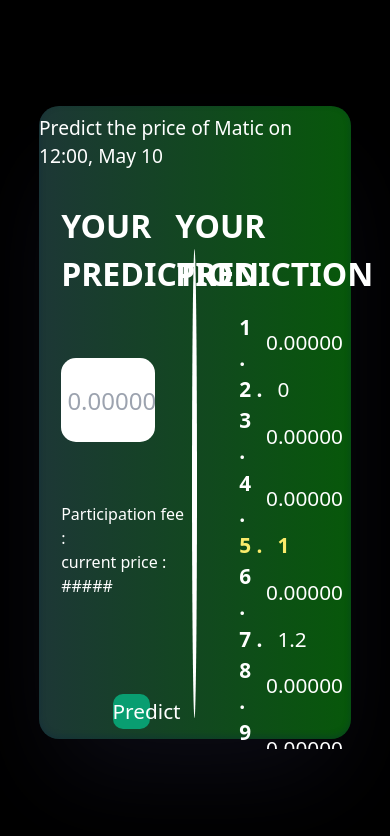
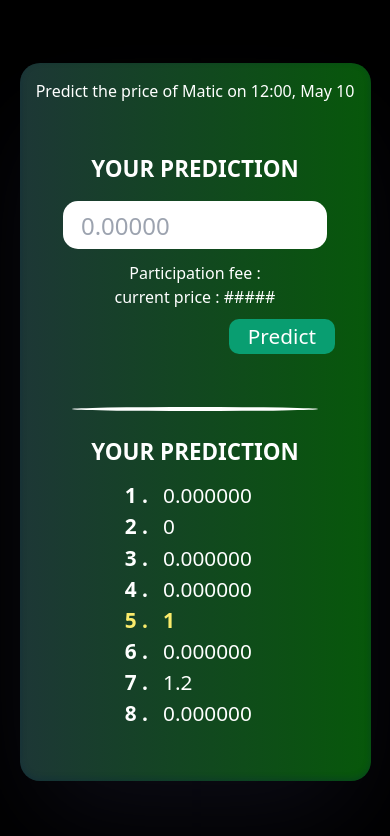
Before and after one commit to kingdavid2022/prediction-game, a Next.js app: page /prediction/1 in a window 390 px wide. Shown: the top 836 px of the page. Built offline with nearby package versions, Linux system fonts and the light colour scheme.

Commit message:
mobile-view completed

```diff
--- a/components/PredictedDetails.tsx
+++ b/components/PredictedDetails.tsx
@@ -3,13 +3,13 @@
 
 const PredictedDetails = ({ Fee, date, logo, predictedValue, price, reward, token, frequency }:PredictionDetailsProps) => {
   return (
-    <div className="w-[75%] h-[40%] min-h-[300px] min-w-[300px] mr-8 mt-8 bg-gradient-to-r from-[#1D3736]  to-[#07580A] rounded-[15px] flex flex-col items-center justify-start p-[4%]">
-      <div className="w-[100%] h-[40%] flex items-center justify-between -mt-3">
+    <div className="w-[90%] h-[40%] min-w-[90%] min-h-[95%] sm:w-[75%] sm:sm:h-[40%] sm:min-h-[300px] sm:min-w-[300px] sm:mr-8 mt-8 bg-gradient-to-r from-[#1D3736]  to-[#07580A] rounded-[15px] flex flex-col items-center justify-start p-[4%]">
+      <div className="w-[100%] h-[40%] flex items-center justify-between sm:-mt-3">
         <div className="flex items-center justify-start w-[50%]">
           <img
             src={logo}
             alt=""
-            className="w-[8vh] h-[8vh] rounded-[100%] min-w-[50px] min-h-[50px]"
+            className="rounded-[100%] w-[50px] h-[50px] min-w-[50px] min-h-[50px] max-w-[50px] max-h-[50px]"
           />
           <span className="text-[#6BB5FA] text-[2.3rem] text-bold ml-3">
             {token}
@@ -17,7 +17,7 @@
         </div>
       </div>
       <div className="w-[100%]  flex flex-col items-start justify-evenly">
-        <div className="flex flex-col -mt-3">
+        <div className="flex flex-col sm:-mt-3">
           <span className="text-white text-[1.4rem]">
             Prediction Fee : {Fee} {token}
           </span>
--- a/components/PredictionCard.tsx
+++ b/components/PredictionCard.tsx
@@ -7,10 +7,10 @@
     const router = useRouter();
 
     return (
-        <div  className="w-[40vw] h-[25vh] max-w-[350px] max-h-[250px] bg-gradient-to-r from-[#1D3736]  to-[#07580A] rounded-[15px] m-5 shadow-prediction box-border p-[3%]">
+        <div  className="w-[90%] sm:w-[40vw] sm:h-[25vh] sm:max-w-[350px] sm:max-h-[250px] bg-gradient-to-r from-[#1D3736]  to-[#07580A] rounded-[15px] m-5 shadow-prediction box-border p-[3%]">
             <div className="w-[100%] h-[40%] flex items-center justify-between">
                 <div className="flex items-center justify-start w-[50%]">
-                <img src={logo} alt="" className="w-[8vh] h-[8vh] rounded-[100%] max-w-[50px] max-h-[50px]" />
+                <img src={logo} alt="" className=" rounded-[100%] w-[50px] h-[50px] min-w-[50px] min-h-[50px] max-w-[50px] max-h-[50px]" />
                 <span className="text-[#6BB5FA] text-[2.3rem] text-bold ml-3">{token}</span>
                 </div>
                 <span className="text-[#FAEB6B] text-[1.5rem] text-bold ml-[-30%]">{timeLeft} Left</span>
--- a/components/PredictionList.tsx
+++ b/components/PredictionList.tsx
@@ -2,7 +2,7 @@
 import { ListProps } from "../constants/types"
 const PredictionList = ({ index, price, owner }:ListProps) => {
     return (
-        <div className="flex items-center justify-center">
+        <div className="flex items-center w-[40%] sm:w-[60%] justify-start ">
             <span className={` ${owner?'text-[#FAEB6B]':'text-white '} text-[1.3rem] font-bold`}>{index} .</span>
             <span className={` ${owner?'text-[#FAEB6B] font-bold':'text-white '} text-[1.3rem] ml-[15px]`}>{price}</span>
         </div>
--- a/pages/prediction/[predictionName].tsx
+++ b/pages/prediction/[predictionName].tsx
@@ -20,24 +20,24 @@
         <meta name="description" content="Generated by create next app" />
         <link rel="icon" href="/favicon.ico" />
       </Head>
-      <div className="w-[80%] h-[75%] flex flex-col items-center justify-start bg-gradient-to-r from-[#1D3736]  to-[#07580A] shadow-prediction rounded-[20px] box-border pt-2">
-        <span className="text-white text-[1.2rem]">
+      <div className="w-[90%] h-[85%] sm:w-[80%] sm:h-[75%] flex flex-col items-center justify-start bg-gradient-to-r from-[#1D3736]  to-[#07580A] shadow-prediction rounded-[20px] box-border pt-2">
+        <span className="text-white text-[1rem] text-center sm:text-[1.2rem] mt-2 sm:mt-0">
           Predict the price of Matic on 12:00, May 10
         </span>
-        <div className="w-[100%] h-[100%] flex items-center justify-evenly">
-          <div className="w-[45%] h-[90%] flex flex-col items-start justify-between box-border pl-[5%]">
-            <span className="text-white font-bold text-[2rem]">YOUR PREDICTION</span>
+        <div className="w-[100%] h-[100%] flex flex-col sm:flex-row items-center justify-start sm:justify-evenly">
+          <div className="w-[100%] h-[45%] sm:w-[45%] sm:h-[90%] flex flex-col items-center sm:items-start justify-center sm:justify-between box-border sm:pl-[5%]">
+            <span className="text-white font-bold text-[1.4rem] sm:text-[2rem] my-4 sm:my-0">YOUR PREDICTION</span>
             <input type="text" className="w-[75%] h-[15%] bg-white rounded-[15px] pl-[5%] text-[1.5rem] focus:outline-none" placeholder="0.00000" />
-            <div className=" w-[100%] flex flex-col items-start">
+            <div className=" w-[100%] flex flex-col items-center my-3 sm:my-0 sm:items-start">
               <span className="text-white text-[1rem]">Participation fee : {price ?? 0} {token ?? 'Matic'}</span>
               <span className="text-white text-[1rem]">current price : #####</span>
             </div>
-            <button className="self-end w-[30%] min-h-[35px] max-h-[40px] rounded-[10px] bg-[#099E71] m-9 text-white text-[1.3rem]">Predict</button>
+            <button className="self-end -mt-[2px] sm:mt-0 w-[30%] min-h-[35px] max-h-[40px] rounded-[10px] bg-[#099E71] m-9 text-white text-[1.3rem]">Predict</button>
           </div>
-          <div className="w-[5px] bg-white h-[75%] rounded-[100%]"></div>
-          <div className="w-[45%] h-[90%] flex flex-col items-center justify-between pb-[5%]">
-          <span className="text-white font-bold text-[2rem]">YOUR PREDICTION</span>
-              <div className="flex flex-col w-[100%] h-[80%] justify-start overflow-y-scroll items-start box-border pl-[25%] scrollbar-hide">
+          <div className="sm:w-[5px] bg-white -mt-4 mb-3 sm:h-[75%] w-[70%] h-[4px] rounded-[100%]"></div>
+          <div className="w-[100%] h-[45%]  sm:w-[45%] sm:h-[90%] flex flex-col items-center justify-between pb-[5%]">
+          <span className="text-white font-bold text-[1.4rem] my-3 sm:my-0 2xl:max-h-[35px] sm:text-[2rem]">YOUR PREDICTION</span>
+              <div className="flex flex-col w-[100%] h-[100%] sm:h-[80%] justify-start overflow-y-scroll items-center sm:items-start box-border sm:pl-[25%] scrollbar-hide">
                   <PredictionList index={1} price={'0.000000'} owner={false}/>
                   <PredictionList index={2} price={0} owner={false}/>
                    <PredictionList index={3} price={'0.000000'} owner={false}/>
```
Also changed, not shown: pages/index.tsx (+7 -7 lines).
